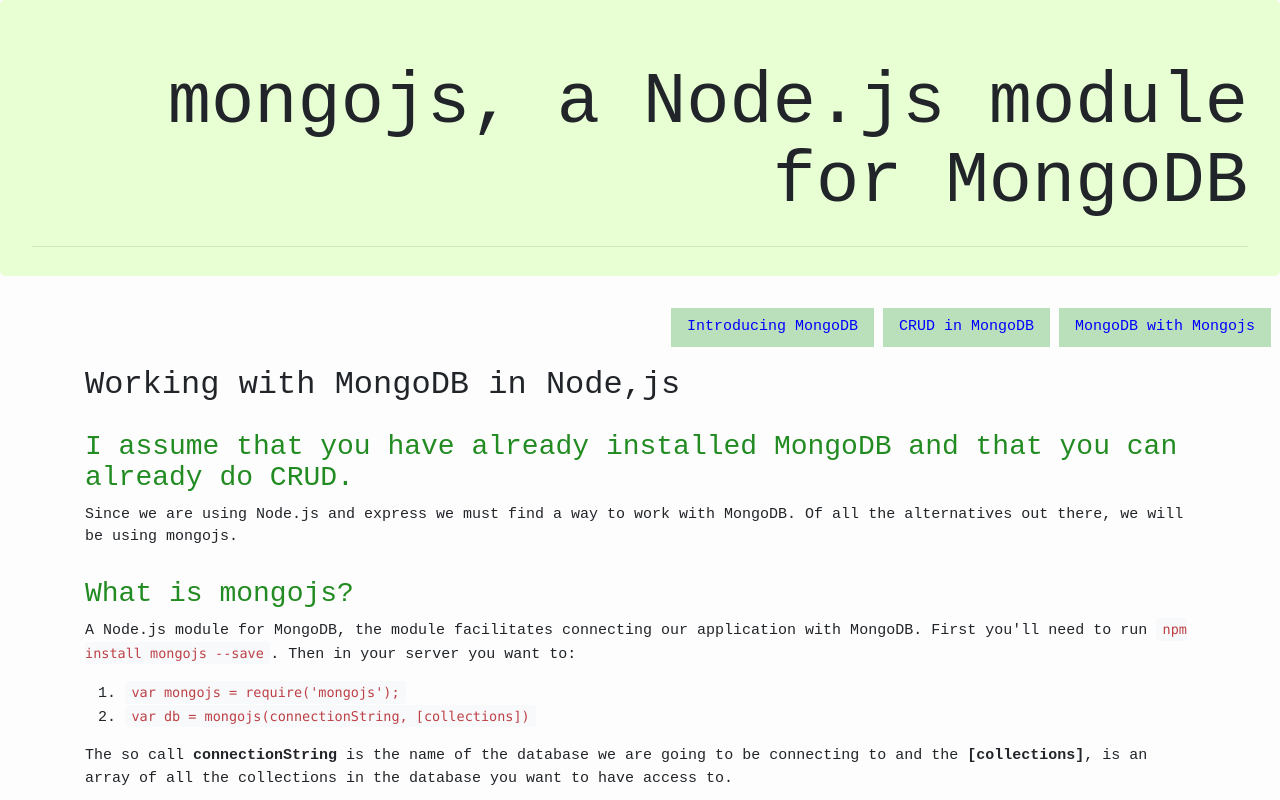
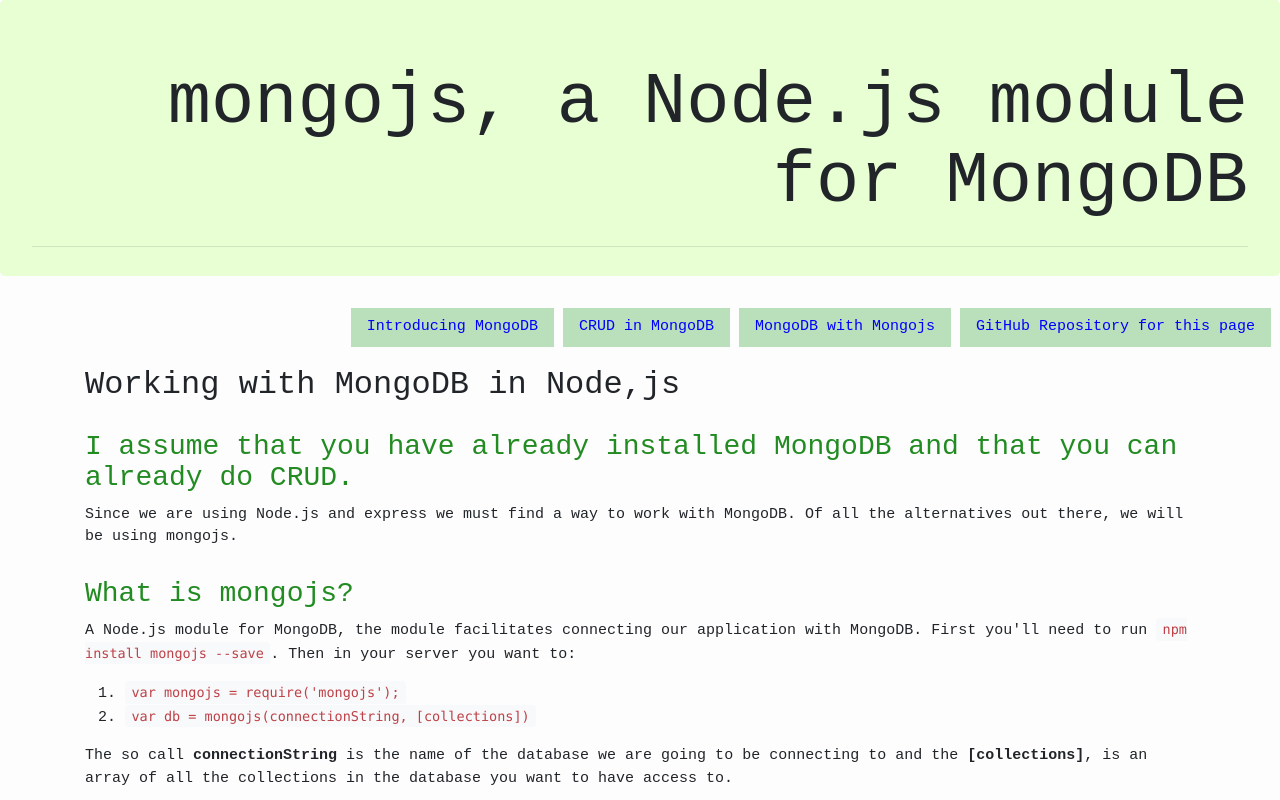
Before and after one commit to AntonioMontalvo/MyNodeMongo, a website: page views/mongojs.html in a window 1280 px wide. Shown: the top 800 px of the page. Drawn offline with nearby package versions, Linux system fonts and the light colour scheme; no server answers.

Commit message:
add repo link

```diff
--- a/views/mongojs.html
+++ b/views/mongojs.html
@@ -22,6 +22,7 @@
         <li class="nav-item"><a class="nav-link" href="/">Introducing MongoDB</a></li>
         <li class="nav-item"><a class="nav-link " href="/crud">CRUD in MongoDB</a></li>
         <li class="nav-item"><a class="nav-link " href="/mongojs">MongoDB with Mongojs</a></li>
+        <li class="nav-item"><a class="nav-link " href="https://github.com/AntonioMontalvo/MyNodeMongo" target="_blank">GitHub Repository for this page</a></li>
     </ul>
     <div class="container">
         <div class="row">
```
